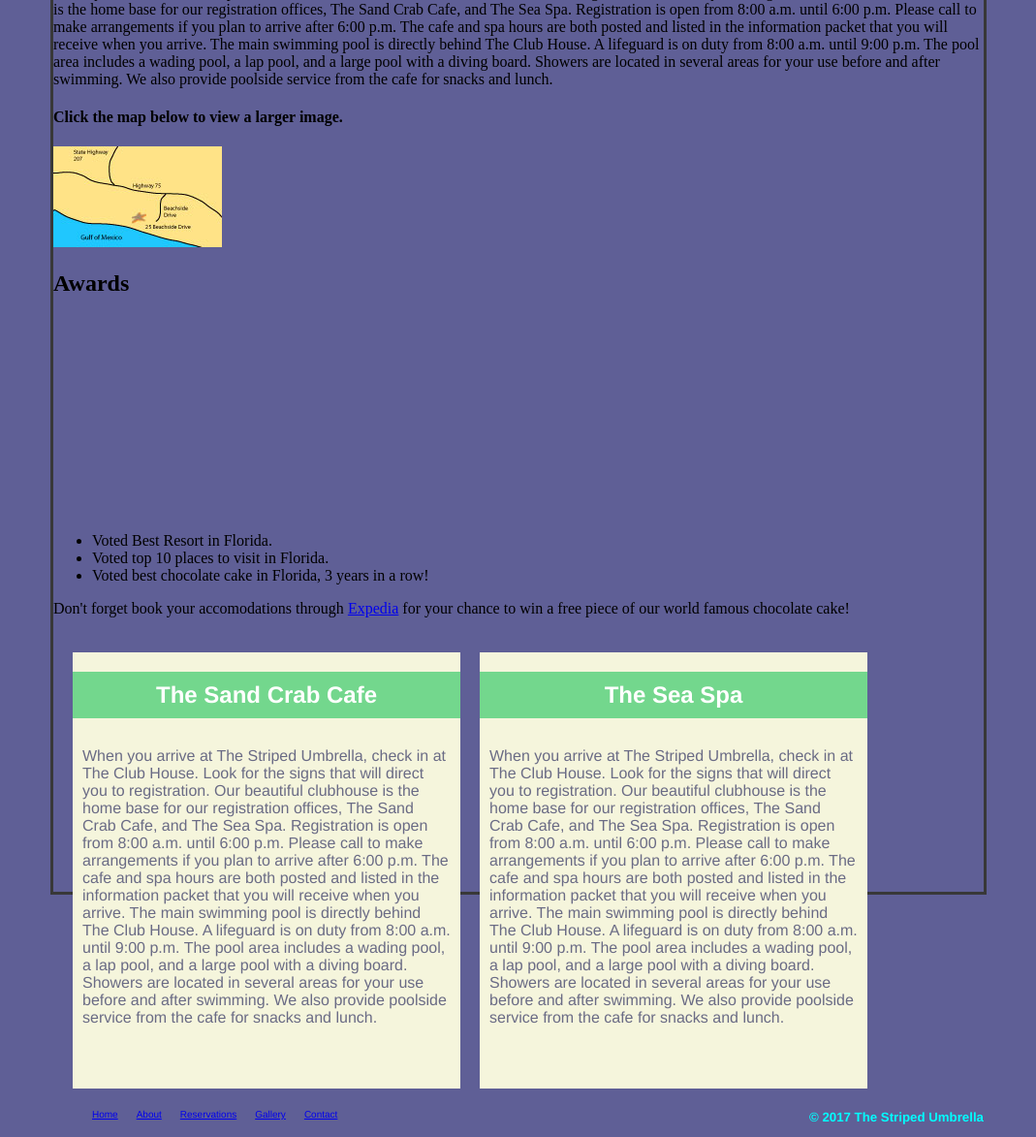
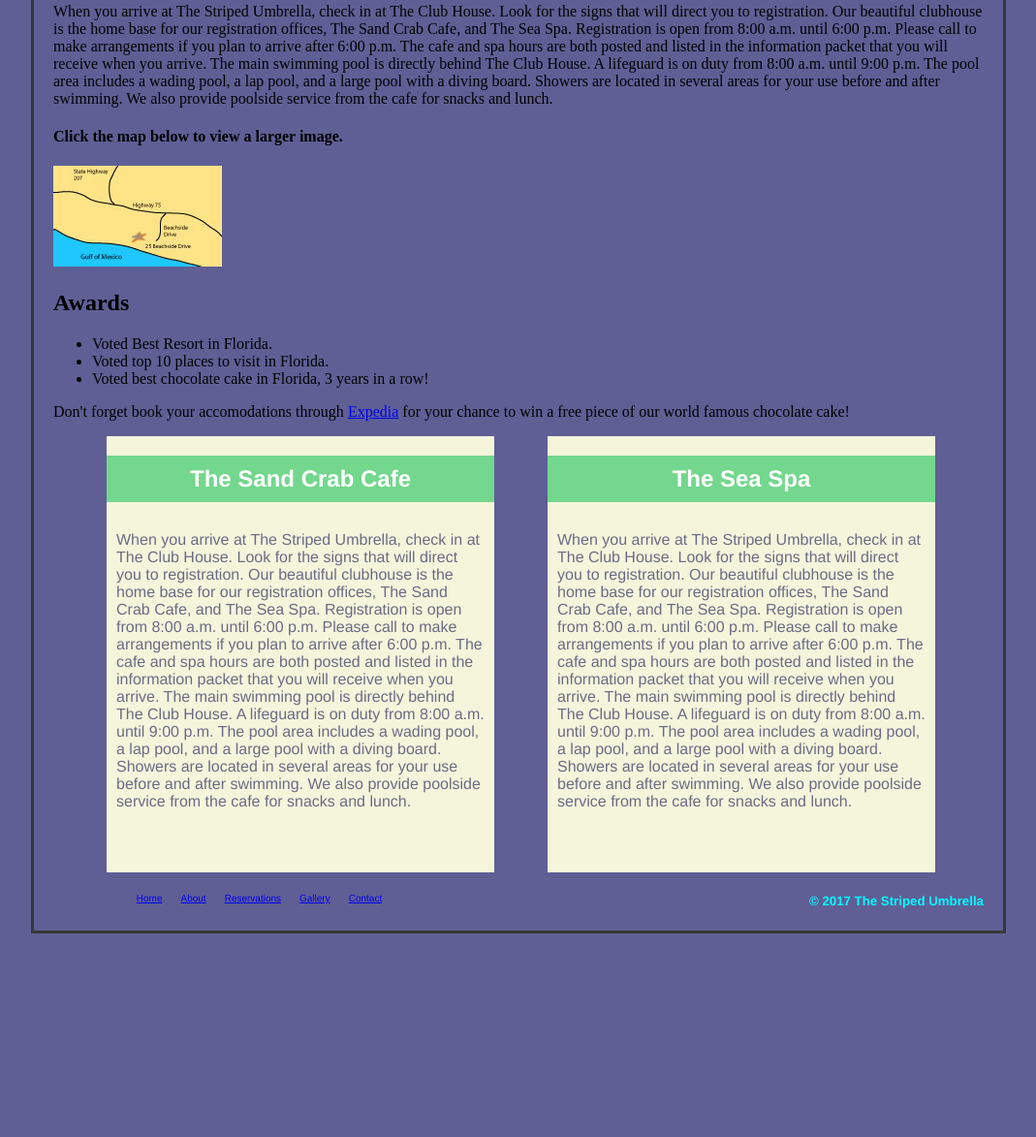
Before and after one commit to tgray6/Jay, a plain HTML site: page about.html in a window 1280 px wide. Shown: the part 583-1756 px from the top of the page at 97% size, without its empty margins (105-1174 px from the left). After the commit the page ends 1546 px from the top, so only its background shows below. Drawn offline with Linux system fonts and the light colour scheme.

Commit message:
Jean Changes

```diff
--- a/style.css
+++ b/style.css
@@ -129,6 +129,7 @@ nav ul{
 }
 
 footer{
+    text-align: center;
     height:100px;
     width:960px;
 
@@ -166,6 +167,7 @@ footer{
     height:1500px;
     width:960px;
     margin: 0 auto;
+    padding: 20px;
     border: medium #383838 solid;
 }
 
@@ -194,27 +196,26 @@ footer{
     margin-left:0;
     background-color:none;
     padding:0 0 0 10px;
-    font-famiy:Gotham, "Helvetica Neue", Helvetica, Arial, "sans-serif";
+    font-family:Gotham, "Helvetica Neue", Helvetica, Arial, "sans-serif";
 
 }
 
 #awards h2{
-    height:250px;
-    width:650px;
     margin-left:0 auto;
 }
 
 #ammenities {
     width:960
     margin:0 auto;
+
 }
 
 .aboutcol{
     height:450px;
     width:400px;
     float:left;
-    margin:20px 0 0 20px;
-    background-color: beige;
+     background-color: beige;
+    margin-left: 55px;
 }
 
 .aboutcol h2{
```
Also changed, not shown: about.html (+3 -3 lines).
